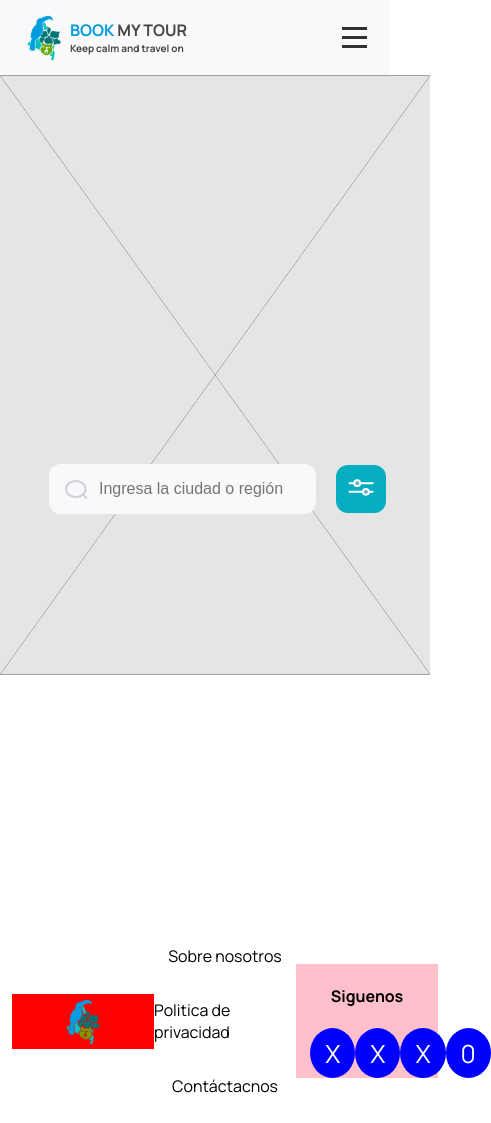
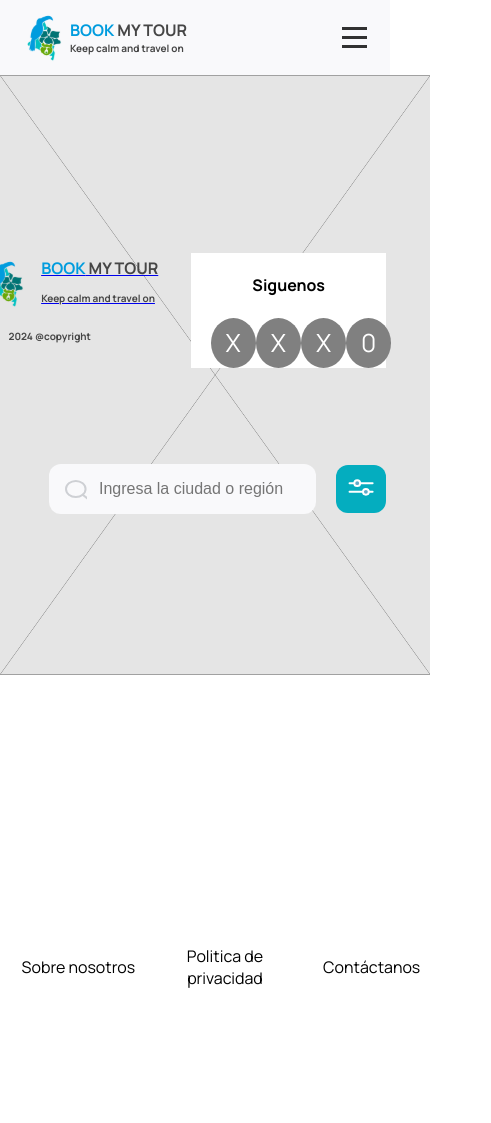
Before and after one commit to rayrodriguez028/BMT-FRONT, a React (Vite) app in the folder bookmytour-project/: page / in a window 390 px wide. Shown: the whole page, 491 px wide, since content can reach past the window. After the commit the page ends 1015 px from the top, so only its background shows below. Built offline with nearby package versions, Linux system fonts and the light colour scheme.

Commit message:
se sube responsive con respecto a los 3 tamaños

```diff
--- a/bookmytour-project/src/Components/Footer.jsx
+++ b/bookmytour-project/src/Components/Footer.jsx
@@ -11,13 +11,14 @@ const Footer = () => {
                 <div>
                   <h1 className={StylesFooter.mainTitle}><span className={StylesFooter.blueText}>BOOK</span> MY TOUR</h1>
                   <h2 className={StylesFooter.slogan}>Keep  calm  and  travel on</h2>
+                  <h2 className={StylesFooter.sloganCopyright}>2024 @copyright</h2>
                 </div>
               </Link>
             </section>
             <section className={StylesFooter.sectionFooter2}>
               <p>Sobre nosotros</p>
               <p>Politica de privacidad</p>
-              <p>Contáctacnos</p>
+              <p>Contáctanos</p>
             </section>
             <section className={StylesFooter.sectionFooter3}>
               <h4>Siguenos</h4>
--- a/bookmytour-project/src/Styles/Footer.module.css
+++ b/bookmytour-project/src/Styles/Footer.module.css
@@ -6,24 +6,29 @@
     justify-content: center;
 }
 
-.sectionFooter1{
+.sectionFooter1 {
     display: flex;
     align-items: center;
     justify-content: center;
-    flex-direction: column;
-    width: 33%;
-    background-color: red;
+    background-color: white;
 }
 
-.contenedorLogo{
+.contenedorLogo {
     display: flex;
     align-items: center;
-    justify-content: center;
+    flex-direction: row;
+    gap: 10px; /* Espacio entre el logo y el mensaje */
   }
 
   .logo {
     width: 49px;
     height: 55px;
+  }
+
+  .mensaje {
+    display: flex;
+    flex-direction: column;
+    justify-content: center;
   }
 
   .mainTitle {
@@ -32,8 +37,6 @@
     line-height: 30px;
     color: #464646;
     margin: 0px;
-    position: absolute;
-    top: 15px;
   }
 
   .blueText {
@@ -46,9 +49,17 @@
     font-weight: bold;
     line-height: 30px;
     margin: 0px;
+  }
+
+.sloganCopyright {
+    color: #464646;
+    font-size: 0.625rem;
+    font-weight: bold;
+    line-height: 30px;
     position: absolute;
-    top: 33px;
+    left: 15%;
   }
+
 
 .sectionFooter2{
     display: flex;
@@ -64,7 +75,7 @@
     justify-content: center;
     flex-direction: column;
     width: 33%;
-    background-color: pink;
+    background-color: white;
 }
 
 .ContendorRedes{
@@ -76,7 +87,7 @@
 
 .buttonRedSocial{
     text-decoration: none;
-    background-color: blue;
+    background-color: gray;
     font-size: 25px;
     color: white;
     padding: 7.5px 15px;
@@ -86,3 +97,34 @@
 .buttonRedSocial:hover{
     background-color: red;
 }
+
+@media (max-width: 450px) {
+
+    .sectionFooter2 {
+      display: grid;
+      grid-template-columns: repeat(3, 1fr);
+      gap: 10px;
+      width: 100%;
+      text-align: center;
+    }
+
+
+    .contenedorLogo {
+      position: absolute;
+      left: 18%;
+      transform: translateX(-50%);
+      flex-direction: row;
+      top: 30%;
+    }
+
+    .sectionFooter3{
+      position: absolute;
+      top: 30%;
+      right: 1%;
+      align-items: center;
+      justify-content: center;
+      background-color: white;
+      width: 50%;
+  }
+
+}
```
Lines whose indentation alone changed are shown as unchanged.
